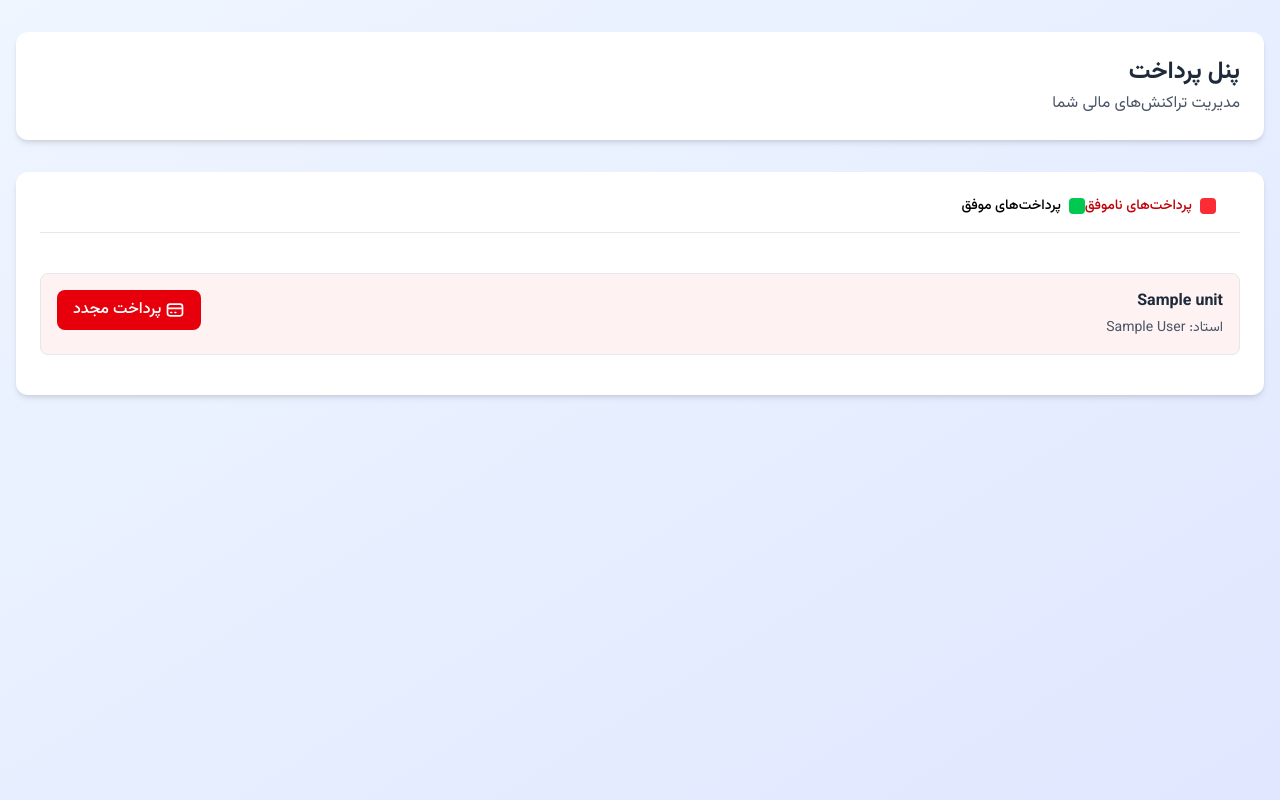
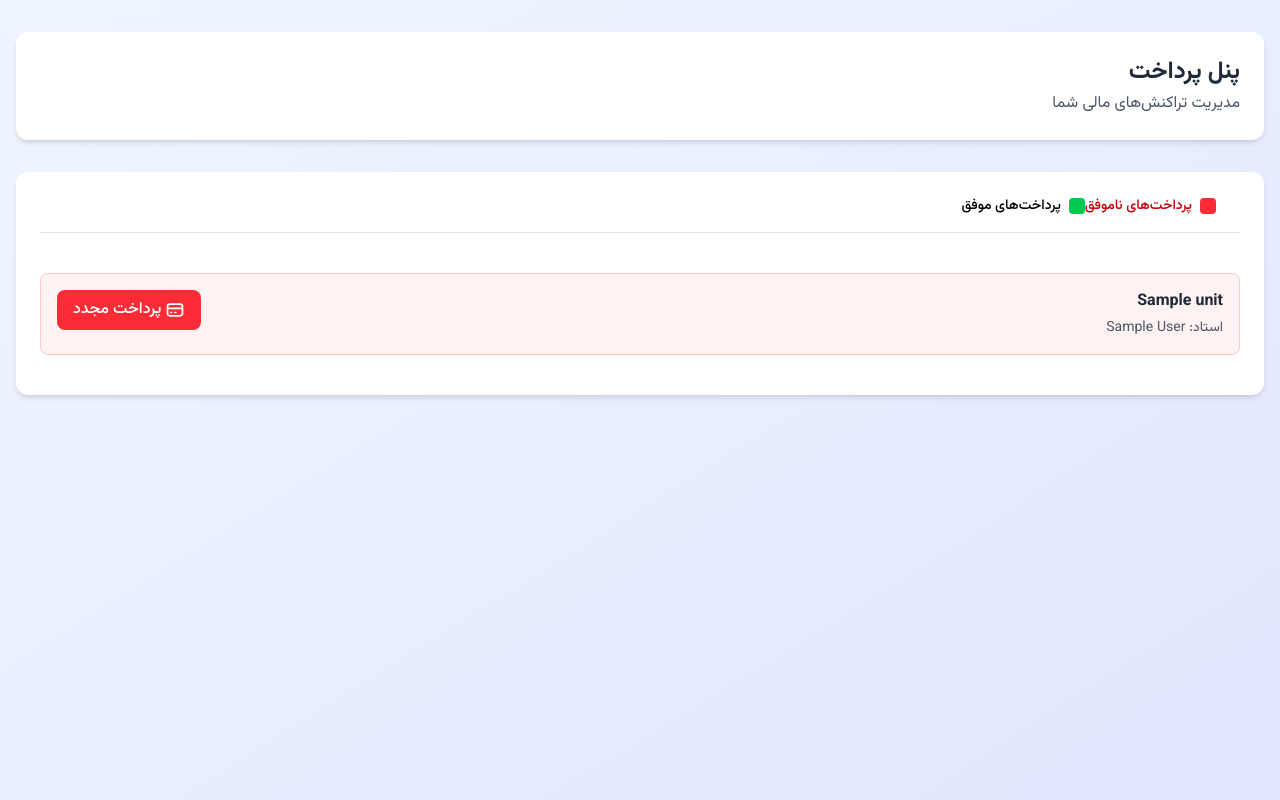
Before and after one commit to L0L1P0P1/student-reg-AP-project, a Django app: template student/templates/student/payment_panel.html in a window 1280 px wide. Run offline with Django 5.2, Linux system fonts and the light colour scheme; the template is opened without the code that fills it: values that come from a table or form of the project are taken from there, others are empty; tables that the repository leaves empty hold one stand-in row (values such as "Sample post"); style sheets or scripts are compiled from the project's sources; some libraries are stand-ins or nearby versions.

Commit message:
payment looks fixed abit

```diff
--- a/student/templates/student/payment_panel.html
+++ b/student/templates/student/payment_panel.html
@@ -37,14 +37,14 @@
 				{% if failed_transactions %}
 					<ul class="space-y-4">
 						{% for css in failed_transactions %}
-                            <li class="border border-gray-200 rounded-lg p-4 bg-red-50">
+							<li class="border border-red-200 rounded-lg p-4 bg-red-50">
 								<div class="flex justify-between items-start">
 									<div>
 										<h3 class="font-bold text-gray-800">{{ css.course.unit.name }}</h3>
 										<p class="text-sm text-gray-600 mt-1">استاد: {{ css.course.instructor.get_full_name }}</p>
 									</div>
 									<a href="{% url 'payment_checkout' css.id %}"
-                                       class="bg-red-600 hover:bg-red-700 text-white font-medium py-2 px-4 rounded-lg transition duration-200 flex items-center">
+									   class="bg-red-500 hover:bg-red-600 text-white font-medium py-2 px-4 rounded-lg transition duration-200 flex items-center">
 										<svg xmlns="http://www.w3.org/2000/svg" class="h-5 w-5 ml-1" fill="none" viewBox="0 0 24 24" stroke="currentColor">
 											<path stroke-linecap="round" stroke-linejoin="round" stroke-width="2" d="M3 10h18M7 15h1m4 0h1m-7 4h12a3 3 0 003-3V8a3 3 0 00-3-3H6a3 3 0 00-3 3v8a3 3 0 003 3z" />
 										</svg>
@@ -66,7 +66,6 @@
 					</div>
 				{% endif %}
 			</div>
-
             <div id="succeeded" class="tab-content py-4 hidden">
                 {% if succeeded_transactions %}
                     <ul class="space-y-4">
```
Lines whose indentation alone changed are shown as unchanged.
